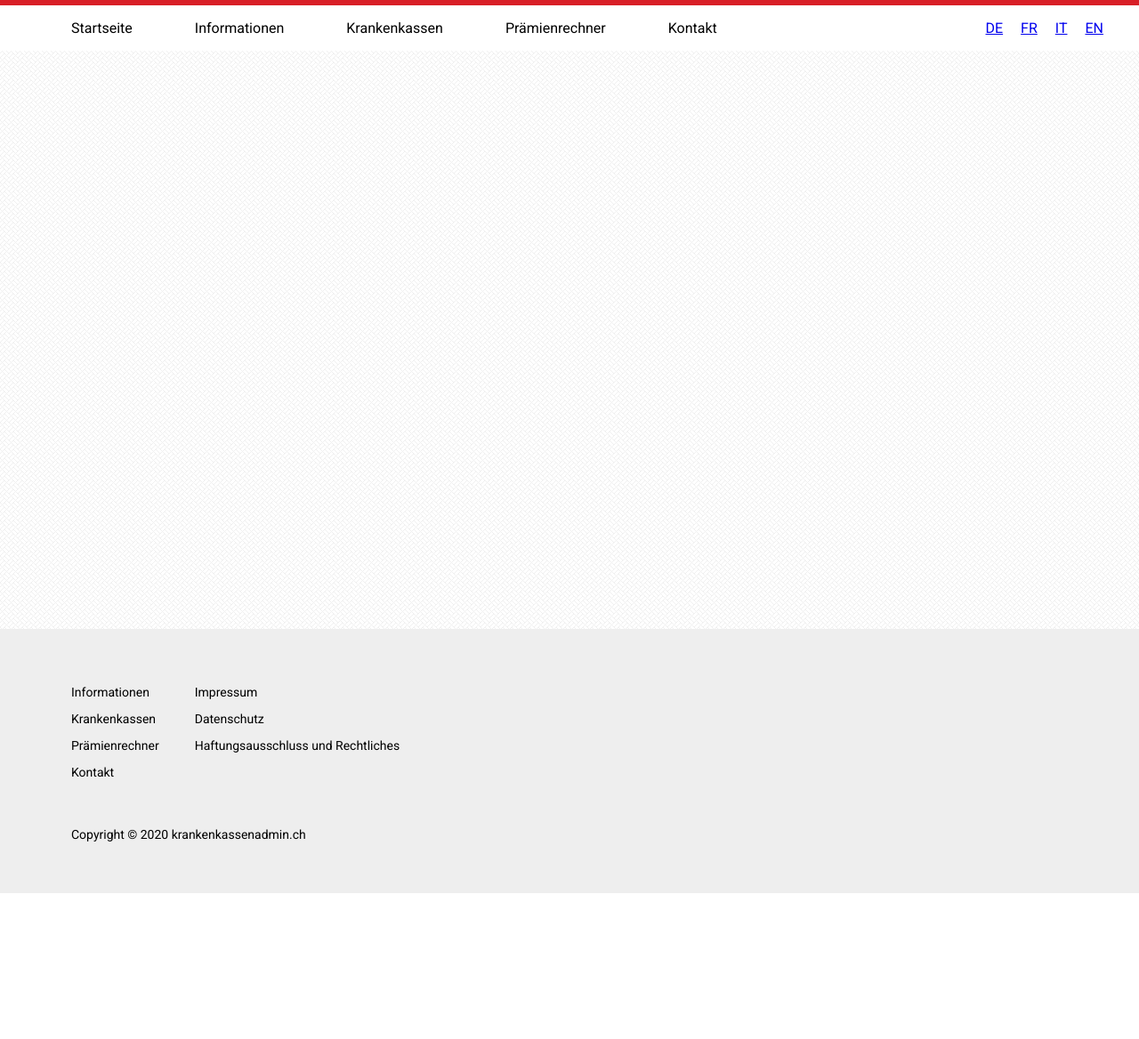
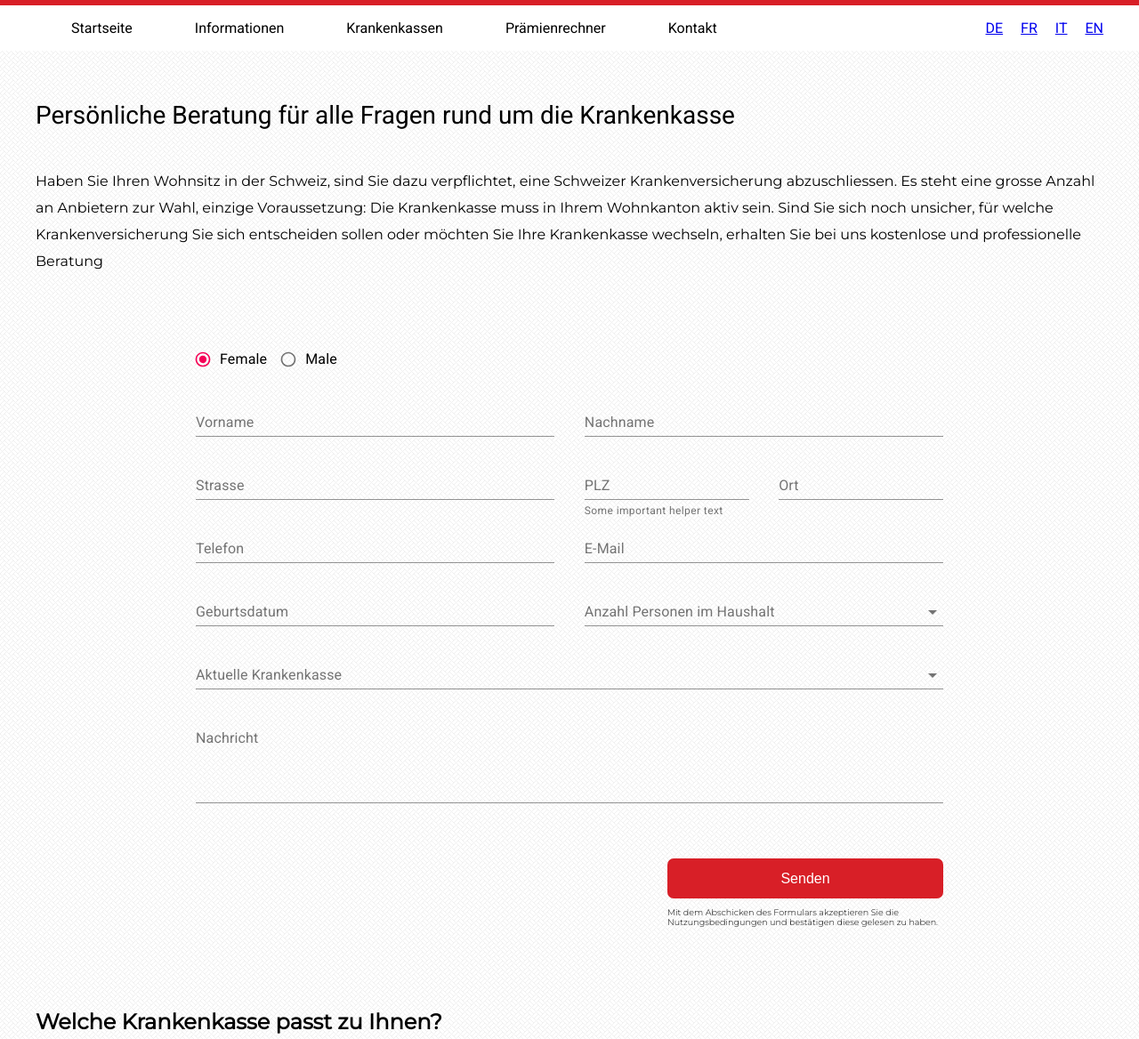
Before and after one commit to ArianKrasniqi/info-krankenkasse, a Gatsby site: page /beratung-anfordern in a window 1280 px wide. Shown: the top 1168 px of the page at 89% size. Before the commit the page ends 1004 px from the top, so only its background shows below. Built offline with nearby package versions, Linux system fonts and the light colour scheme; Gatsby itself is replaced by a stand-in of ours.

Commit message:
Contact Pages Done

```diff
--- a/src/components/ContactForm/ContactForm.js
+++ b/src/components/ContactForm/ContactForm.js
@@ -1,17 +1,25 @@
 import React from "react"
 
-import Inputs from "./Inputs/Inputs"
+import PregnancyInputs from "./PregnancyInputs/Inputs"
+import ContactInputs from "./ContactInputs/Inputs"
 import Button from "../../elements/Button/Button"
 import Text from "../../elements/Text/Text"
 
 import classes from "./ContactForm.module.css"
 
-const compare = () => (
-  <div className={classes.Form}>
-    <Inputs />
+const contactForm = props => (
+  <div
+    className={
+      props.type === "contact"
+        ? [classes.Form, classes.Full].join(" ")
+        : classes.Form
+    }
+    style={props.style}
+  >
+    {props.type === "contact" ? <ContactInputs /> : <PregnancyInputs />}
     <div className={classes.Bottom}>
       <Button type="red" style={{ width: "310px", marginRight: "0px" }}>
-        OFFERTE ANFORDERN
+        {props.btnText ? props.btnText : "OFFERTE ANFORDERN"}
       </Button>
       <Text type="smallParagraph" style={{ width: "310px", fontSize: "0.6em" }}>
         Mit dem Abschicken des Formulars akzeptieren Sie die Nutzungsbedingungen
@@ -21,4 +29,4 @@ const compare = () => (
   </div>
 )
 
-export default compare
+export default contactForm
--- a/src/components/ContactForm/ContactForm.module.css
+++ b/src/components/ContactForm/ContactForm.module.css
@@ -11,3 +11,8 @@
   flex-direction: column;
   align-items: flex-end;
 }
+
+.Full {
+  width: 100%;
+  height: auto;
+}
--- /dev/null
+++ b/src/components/ContactForm/ContactInputs/Inputs.js
@@ -0,0 +1,150 @@
+import React from "react"
+
+import Input from "../../../elements/Input/Input"
+import FormControlLabel from "@material-ui/core/FormControlLabel"
+import Radio from "@material-ui/core/Radio"
+import RadioGroup from "@material-ui/core/RadioGroup"
+
+import classes from "./Inputs.module.css"
+
+const formInputs = () => (
+  <div className={classes.Inputs}>
+    <RadioGroup
+      className={classes.Radios}
+      aria-label="gender"
+      name="gender1"
+      value="female"
+    >
+      <FormControlLabel
+        value="female"
+        control={<Radio size="small" />}
+        label="Female"
+      />
+      <FormControlLabel
+        value="male"
+        control={<Radio size="small" />}
+        label="Male"
+      />
+    </RadioGroup>
+    <Input
+      type="textInputHalf"
+      id="contactform-name"
+      helperText=" "
+      label="Vorname"
+    />
+    <Input type="textInputHalf" id="contactform-lastname" label="Nachname" />
+    <Input
+      type="textInputHalf"
+      id="contactform-street"
+      helperText=" "
+      label="Strasse"
+    />
+    <Input
+      type="textInputQuarter"
+      id="contactform-postal"
+      helperText="Some important helper text"
+      label="PLZ"
+    />
+    <Input
+      type="textInputQuarter"
+      id="contactform-location"
+      helperText=" "
+      label="Ort"
+    />
+    <Input
+      type="textInputHalf"
+      id="contactform-tel"
+      helperText=" "
+      label="Telefon"
+    />
+    <Input
+      type="textInputHalf"
+      id="contactform-email"
+      helperText=" "
+      label="E-Mail"
+    />
+    <Input
+      type="textInputHalf"
+      id="contactform-birthdate"
+      helperText=" "
+      label="Geburtsdatum"
+    />
+    <Input
+      style={{ width: "48%" }}
+      type="selectInput"
+      id="contactform-persons"
+      label="Anzahl Personen im Haushalt"
+      helperText=" "
+      options={[1, 2, 3, 4, 5, 6, 7, 8, 9]}
+    />
+    <Input
+      type="inputFullWidth"
+      id="contactform-insurace"
+      label="Aktuelle Krankenkasse"
+      helperText=" "
+      options={[
+        "Vorgeburt",
+        "AMB",
+        "Agrisano",
+        "Aquilana",
+        "Arcosana",
+        "Assura",
+        "Atupri",
+        "Avanex",
+        "Avenir",
+        "Birchmeier",
+        "CSS",
+        "Compact",
+        "Concordia",
+        "ÖKK",
+        "EGK",
+        "EasySana",
+        "Einsiedeln",
+        "Flaachtal",
+        "Galenos",
+        "Glarner",
+        "GroupeMutuel",
+        "Helsana",
+        "Ingenbohl",
+        "Innova",
+        "Intras",
+        "KPT / CPT",
+        "Klug",
+        "Kmu",
+        "Kolping",
+        "Lumneziana",
+        "LuzernerHinterland",
+        "Philos",
+        "Progrès",
+        "Provita",
+        "Rhenusana",
+        "SLKK",
+        "Sana24",
+        "Sanagate",
+        "Sanavals",
+        "Sanitas",
+        "Sansan",
+        "Simplon",
+        "Sodalis",
+        "Steffisburg",
+        "Stoffel",
+        "Sumiswalder",
+        "Supra",
+        "Swica",
+        "Sympany",
+        "Turbenthal",
+        "Visana",
+        "Wädenswil",
+      ]}
+    />
+    <Input
+      style={{ width: "100%" }}
+      type="textarea"
+      id="contactform-textarea"
+      label="Nachricht"
+      helperText=" "
+    />
+  </div>
+)
+
+export default formInputs
--- /dev/null
+++ b/src/components/ContactForm/ContactInputs/Inputs.module.css
@@ -0,0 +1,14 @@
+.Inputs {
+  display: flex;
+  flex-direction: row;
+  flex-wrap: wrap;
+  justify-content: space-between;
+}
+
+.Radios {
+  width: 100%;
+  margin: 20px 0px;
+  display: flex;
+  flex-direction: row !important;
+  flex-wrap: nowrap !important;
+}
--- a/src/elements/Input/Input.js
+++ b/src/elements/Input/Input.js
@@ -123,6 +123,21 @@ const input = props => {
       )
       break
 
+    case "textarea":
+      input = (
+        <TextField
+          style={props.style}
+          id={props.id}
+          key={props.id}
+          label={props.label}
+          defaultValue=""
+          helperText={props.helperText}
+          multiline
+          rows="4"
+        />
+      )
+      break
+
     default:
       input = (
         <TextField
--- a/src/pages/beratung-anfordern.js
+++ b/src/pages/beratung-anfordern.js
@@ -1,9 +1,72 @@
 import React from "react"
 
 import Layout from "../components/Layout/Layout"
+import Text from "../elements/Text/Text"
+import ContactForm from "../components/ContactForm/ContactForm"
 
 export default () => (
   <Layout>
-    <div style={{ height: "650px" }}></div>
+    <div>
+      <Text type="title">
+        Persönliche Beratung für alle Fragen rund um die Krankenkasse
+      </Text>
+      <Text type="paragraph">
+        Haben Sie Ihren Wohnsitz in der Schweiz, sind Sie dazu verpflichtet,
+        eine Schweizer Krankenversicherung abzuschliessen. Es steht eine grosse
+        Anzahl an Anbietern zur Wahl, einzige Voraussetzung: Die Krankenkasse
+        muss in Ihrem Wohnkanton aktiv sein. Sind Sie sich noch unsicher, für
+        welche Krankenversicherung Sie sich entscheiden sollen oder möchten Sie
+        Ihre Krankenkasse wechseln, erhalten Sie bei uns kostenlose und
+        professionelle Beratung
+      </Text>
+
+      <ContactForm type="contact" btnText="Senden" style={{ width: "70%" }} />
+
+      <Text type="subtitle">Welche Krankenkasse passt zu Ihnen?</Text>
+
+      <Text type="paragraph">
+        Das Krankenversicherungsgesetz (KVG) der Schweiz verpflichtet alle
+        Krankenkassen, in der Grundversicherung gleiche Leistungen anzubieten.
+        Die Höhe der Versicherungsprämie dürfen die Kassen jedoch relativ frei
+        festlegen. In der Grundversicherung besteht dadurch enormes
+        Sparpotenzial. Schon durch den Wechsel in ein anderes
+        Versicherungsmodell lassen sich mehrere Hundert Franken pro Jahr sparen.
+        Wie Höhe der Krankenkassenprämie können Sie ausserdem durch die Wahl der
+        Jahresfranchise beeinflussen. Wir erklären Ihnen gerne, worauf Sie dabei
+        achten müssen
+      </Text>
+      <Text type="paragraph">
+        Eventuell lohnt es sich für Sie sogar, komplett zu einer anderen
+        Krankenkasse zu wechseln. Machen Sie den Vergleich mit unserem
+        Prämienrechner und finden Sie heraus, wie viel Sie durch einen Wechsel
+        sparen können. Haben Sie noch Fragen zur Kündigung Ihrer
+        Krankenversicherung oder zu einem spezifischen Anbieter, helfen wir
+        Ihnen ebenfalls weiter
+      </Text>
+      <Text type="paragraph">
+        Grosse Leistungsunterschiede gibt es im Bereich der Zusatzversicherung.
+        Zusatzversicherungen schliessen Versicherungslücken der
+        Grundversicherung. Doch nicht jede Zusatzversicherung ist sinnvoll oder
+        eignet sich für Ihre Bedürfnisse. Im persönlichen Gespräch zeigen wir
+        Ihnen, worauf Sie beim Vergleich von Zusatzversicherungen achten müssen
+        und wie Sie eine passende Krankenversicherung finden
+      </Text>
+
+      <Text type="subtitle">
+        Kompetente Beratung zur Krankenkasse durch Cicero-zertifizierte Experten
+      </Text>
+
+      <Text type="paragraph">
+        Unsere Berater und Beraterinnen sind mit dem Cicero Gütesiegel für
+        kompetente Beratung in Versicherungsfragen ausgezeichnet. Sie können
+        sich darauf verlassen, dass sich unsere Experten regelmässig
+        weiterbilden und optimal auf Ihre Fragen eingehen können
+      </Text>
+      <Text type="paragraph">
+        Haben Sie Fragen zur Krankenkasse und wünschen eine persönliche
+        Beratung, füllen Sie einfach das unten stehende Formular aus. Wir rufen
+        Sie von Montag bis Freitag, in der Zeit von 08:00 bis 20:00 Uhr zurück.
+      </Text>
+    </div>
   </Layout>
 )
```
Also changed, not shown: src/pages/kontakt.js (+19 -27 lines), src/components/ContactForm/PregnancyInputs/Inputs.js (renamed from src/components/ContactForm/Inputs/Inputs.js), src/components/ContactForm/PregnancyInputs/Inputs.module.css (renamed from src/components/ContactForm/Inputs/Inputs.module.css).
